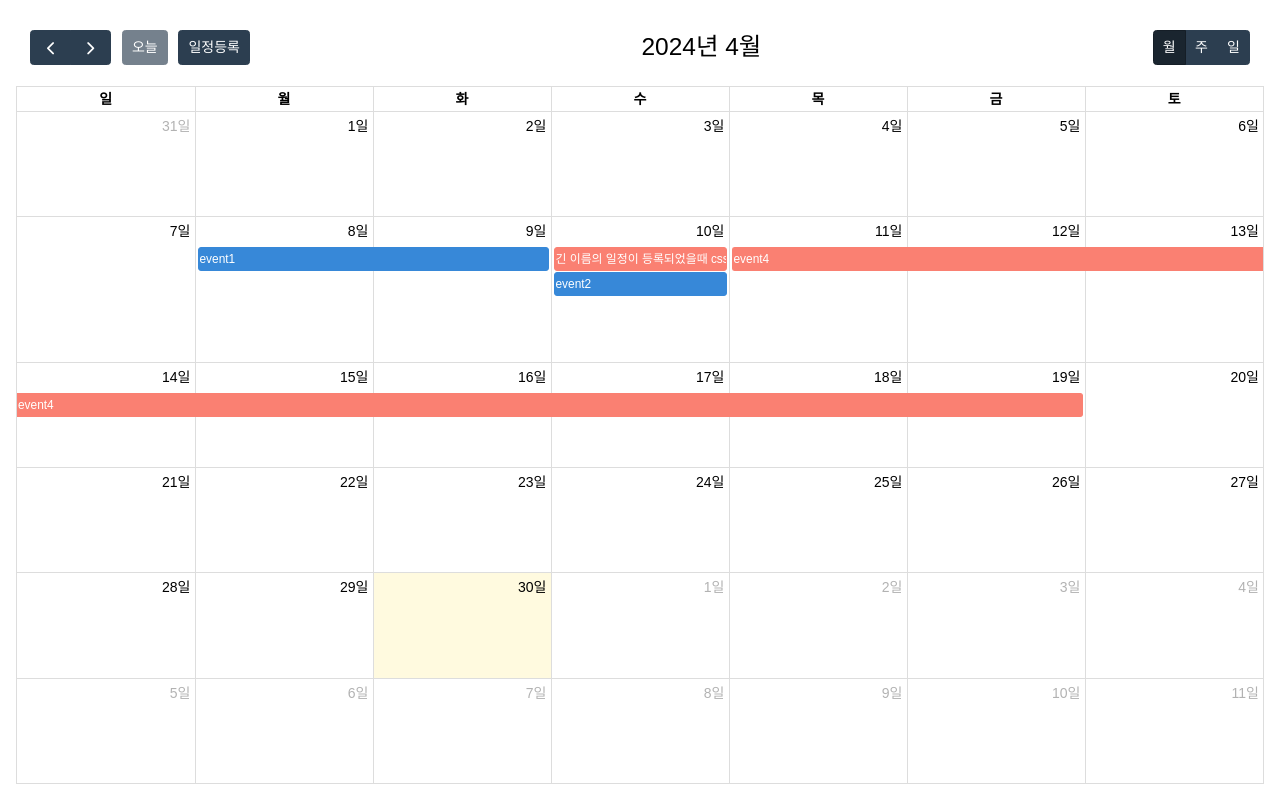
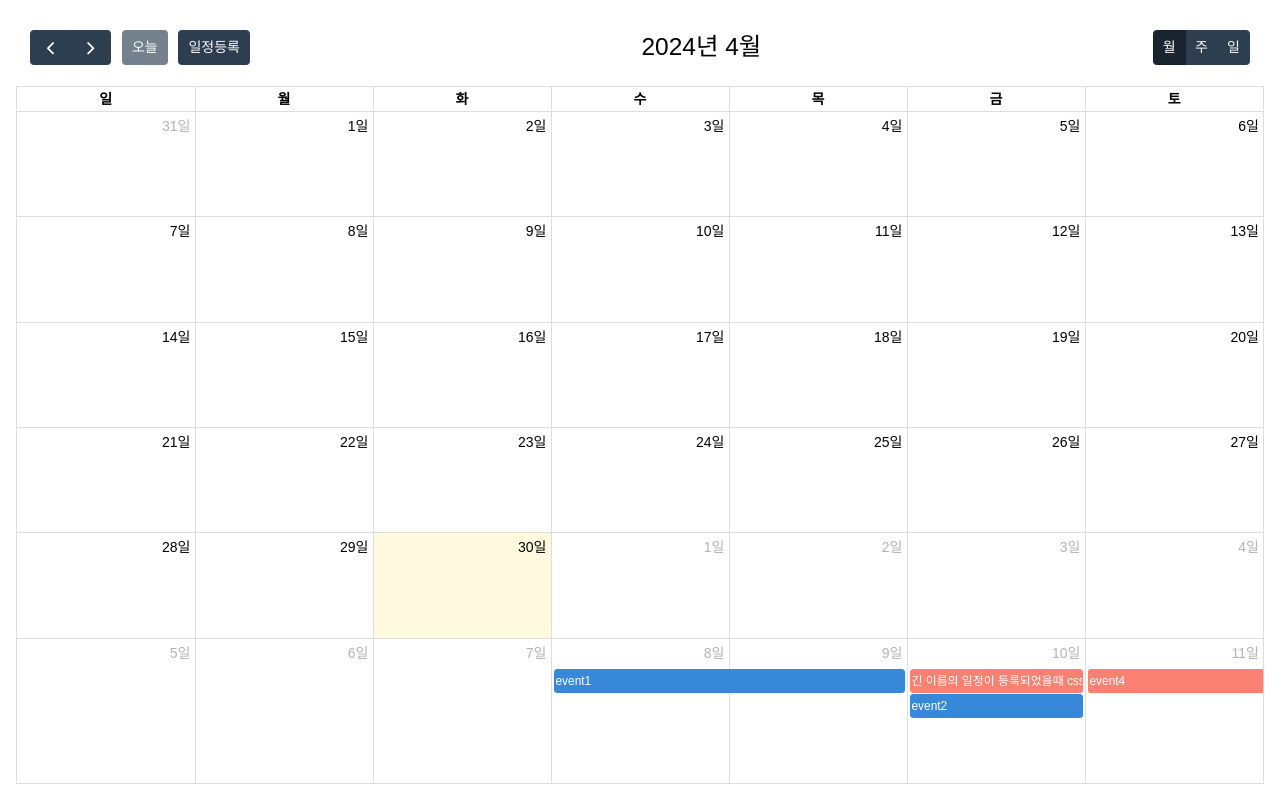
Before and after one commit to 100JM/to-do-list, a React (Vite) app: page / in a window 1280 px wide. Built offline with nearby package versions, Linux system fonts and the light colour scheme; a web font is replaced by a local one.

Commit message:
신규 일정 등록 & 기존 일정 수정 폼 분기처리(state 별도로 관리)

```diff
--- a/src/App.tsx
+++ b/src/App.tsx
@@ -42,14 +42,26 @@ function App() {
   });
   const [isOpen, setIsOpen] = useState<boolean>(false);
   const [selectedDateEventList, setSelectedDateEventList] = useState<Array<any>>([]);
+  const [selectedDateEventInfo, setSelectedDateEventInfo] = useState<selectedDateInterface>({
+    id: '',
+    title: '',
+    allDay: true,
+    start: defaultStartDate,
+    end: defaultStartDate,
+    color: '#3788d8',
+    colorName: '워터블루',
+    description: '',
+    important: false,
+    display: 'block'
+  });
 
   const [toDoList, setToDoList] = useState<Array<any>>(
     [
       {
         id: '1',
         title: 'event1',
-        start: '2024-04-08T09:00',
-        end: '2024-04-09T18:00',
+        start: '2024-05-08T09:00',
+        end: '2024-05-09T18:00',
         color: '#3788d8',
         colorName: '워터블루',
         allDay: false,
@@ -59,8 +71,8 @@ function App() {
       {
         id: '2',
         title: 'event2',
-        start: '2024-04-10T09:00',
-        end: '2024-04-10T10:00',
+        start: '2024-05-10T09:00',
+        end: '2024-05-10T10:00',
         color: '#3788d8',
         colorName: '워터블루',
         allDay: false,
@@ -70,8 +82,8 @@ function App() {
       {
         id: '3',
         title: '긴 이름의 일정이 등록되었을때 css 조정 작업이 필요합니다.',
-        start: '2024-04-10',
-        end: '2024-04-11',
+        start: '2024-05-10',
+        end: '2024-05-11',
         color: '#FA8072',
         colorName: '살몬',
         allDay: true,
@@ -81,8 +93,8 @@ function App() {
       {
         id: '4',
         title: 'event4',
-        start: '2024-04-11T09:00',
-        end: '2024-04-19T13:30',
+        start: '2024-05-11T09:00',
+        end: '2024-05-19T13:30',
         color: '#FA8072',
         colorName: '살몬',
         allDay: false,
@@ -138,14 +150,6 @@ function App() {
     setIsOpen(true);
   };
 
-  const eventClickEvt = (arg: EventClickArg) => {
-    arg.jsEvent.stopPropagation();
-    arg.jsEvent.preventDefault();
-
-    console.log(arg.event.toPlainObject());
-  };
-
-
   const closeTodoModal = useCallback(() => {
     setIsOpen(false);
   }, []);
@@ -155,7 +159,7 @@ function App() {
       return t.id === id;
     });
 
-    setSelectedDate((prevDate) => {
+    setSelectedDateEventInfo((prevDate) => {
       return {
         ...prevDate,
         ...selectedTodo
@@ -163,36 +167,43 @@ function App() {
     })
   };
 
-  // const setStartDate = (startDate: string) => {
-  //   setSelectedDate((prevDate) => {
-  //     return {
-  //       ...prevDate,
-  //       start: startDate,
-  //     }
-  //   })
-  // };
-
-  // const setEndDate = (endDate: string) => {
-  //   setSelectedDate((prevDate) => {
-  //     return {
-  //       ...prevDate,
-  //       end: endDate,
-  //     }
-  //   })
-  // };
-
-  const setTaskInfo = (name:string, value:string | boolean) => {
+  const setTaskInfo = (name: string, value: string | boolean) => {
     setSelectedDate((prevInfo) => {
       return {
         ...prevInfo,
         [name]: value
       }
-    })
+    });
+
+    setSelectedDateEventInfo((prevInfo) => {
+      return {
+        ...prevInfo,
+        [name]: value
+      }
+    });
+  };
+
+  const setSelectedEventInfoDefault = () => {
+      setSelectedDateEventInfo((prev) => {
+        return {
+          ...prev,
+          id: '',
+          title: '',
+          allDay: true,
+          start: defaultStartDate,
+          end: defaultStartDate,
+          color: '#3788d8',
+          colorName: '워터블루',
+          description: '',
+          important: false,
+          display: 'block'
+        }
+      });
   };
 
   return (
     <>
-      {isOpen && <TodoDialog isOpen={isOpen} closeTodoModal={closeTodoModal} selectedDate={selectedDate} addNewTodoList={addNewTodoList} selectedDateEventList={selectedDateEventList} getSelectedEventInfo={getSelectedEventInfo} setTaskInfo={setTaskInfo} />}
+      {isOpen && <TodoDialog isOpen={isOpen} closeTodoModal={closeTodoModal} selectedDate={selectedDate} addNewTodoList={addNewTodoList} selectedDateEventList={selectedDateEventList} getSelectedEventInfo={getSelectedEventInfo} setTaskInfo={setTaskInfo} selectedDateEventInfo={selectedDateEventInfo} setSelectedEventInfoDefault={setSelectedEventInfoDefault}/>}
       <section className="fixed top-0 left-0 right-0 bottom-0 p-4 text-sm font-sans">
         <FullCalendar
           plugins={[dayGridPlugin, interactionPlugin]}
@@ -213,9 +224,6 @@ function App() {
           }}
           dateClick={dateClickEvt}
           events={toDoList}
-          // eventClick={eventClickEvt}
-          // selectable={true}
-          // select={dateSelecting}
           displayEventTime={false}
           timeZone='UTC'
         />
--- a/src/components/TaskDialog.tsx
+++ b/src/components/TaskDialog.tsx
@@ -43,6 +43,19 @@ interface TodoDialogInterface {
     selectedDateEventList: Array<any>;
     getSelectedEventInfo: (id: string) => void;
     setTaskInfo: (name: string, value: string | boolean) => void;
+    selectedDateEventInfo: {
+        id: string,
+        title: string,
+        allDay: boolean,
+        start: string,
+        end: string,
+        color: string,
+        colorName: string,
+        description: string,
+        important: boolean,
+        display: string,
+    };
+    setSelectedEventInfoDefault: () => void;
 }
 
 interface OpenColorBarInterface {
@@ -55,10 +68,23 @@ interface ToDoValueRefs {
     [key: string]: HTMLElement | null;
 }
 
+interface DateData {
+    id: string,
+    title: string,
+    allDay: boolean,
+    start: string,
+    end: string,
+    color: string,
+    colorName: string,
+    description: string,
+    important: boolean,
+    display: string,
+}
+
 const koLocale: string = dayjs.locale('ko');
 
-const TodoDialog: React.FC<TodoDialogInterface> = ({ isOpen, closeTodoModal, selectedDate, addNewTodoList, selectedDateEventList, getSelectedEventInfo, setTaskInfo }) => {
-    // 수정 기능 & 뒤로가기? -> state 변경이 안돼서 초기화가 안되는 오류 발생 (handleIsAllday) -> selectedDate와 selectedEventDate로 상태 분기?
+const TodoDialog: React.FC<TodoDialogInterface> = ({ isOpen, closeTodoModal, selectedDate, addNewTodoList, selectedDateEventList, getSelectedEventInfo, setTaskInfo, selectedDateEventInfo, setSelectedEventInfoDefault }) => {
+    // 수정 기능
 
     const defaultStartDateTime = dayjs().set('hour', 9).set('minute', 0).startOf('minute').format('HH:mm');
     const defaultEndDateTime = dayjs().set('hour', 18).set('minute', 0).startOf('minute').format('HH:mm');
@@ -78,27 +104,42 @@ const TodoDialog: React.FC<TodoDialogInterface> = ({ isOpen, closeTodoModal, sel
 
     const timeRef = useRef<HTMLDivElement | null>(null);
     const toDoValueRef = useRef<ToDoValueRefs>({});
-    console.log(isAddArea);
+    let dateData: DateData = {
+        id: (selectedDateEventInfo.id ? selectedDateEventInfo.id : selectedDate.id),
+        title: (selectedDateEventInfo.id ? selectedDateEventInfo.title : selectedDate.title),
+        allDay: (selectedDateEventInfo.id ? selectedDateEventInfo.allDay : selectedDate.allDay),
+        start: (selectedDateEventInfo.id ? selectedDateEventInfo.start : selectedDate.start),
+        end: (selectedDateEventInfo.id ? selectedDateEventInfo.end : selectedDate.end),
+        color: (selectedDateEventInfo.id ? selectedDateEventInfo.color : selectedDate.color),
+        colorName: (selectedDateEventInfo.id ? selectedDateEventInfo.colorName : selectedDate.colorName),
+        description: (selectedDateEventInfo.id ? selectedDateEventInfo.description : selectedDate.description),
+        important: (selectedDateEventInfo.id ? selectedDateEventInfo.important : selectedDate.important),
+        display: 'block'
+    };
+
     useEffect(() => {
         setOpenColorBar(prevState => ({
             ...prevState,
-            selectedColor: selectedDate.color,
-            colorName: selectedDate.colorName
+            selectedColor: (selectedDateEventInfo.id ? selectedDateEventInfo.color : selectedDate.color),
+            colorName: (selectedDateEventInfo.id ? selectedDateEventInfo.colorName : selectedDate.colorName)
         }));
 
+        if (selectedDateEventInfo.id) {
+            setIsAllday(selectedDateEventInfo.allDay);
+        } else {
             setIsAllday(selectedDate.allDay);
+        }
 
-        if (selectedDate.id && !selectedDate.allDay) {
+        if (selectedDateEventInfo.id && !selectedDateEventInfo.allDay) {
             setSelectedTime((prevTime) => {
                 return {
                     ...prevTime,
-                    startTime: selectedDate.start.split('T')[1],
-                    endTime: selectedDate.end.split('T')[1]
+                    startTime: selectedDateEventInfo.start.split('T')[1],
+                    endTime: selectedDateEventInfo.end.split('T')[1]
                 }
             })
         }
-
-    }, [selectedDate.id]);
+    }, [selectedDateEventInfo.id]);
 
     const handleIsAllday = () => {
         setIsAllday((prev) => !prev);
@@ -124,23 +165,13 @@ const TodoDialog: React.FC<TodoDialogInterface> = ({ isOpen, closeTodoModal, sel
         })
     };
 
-    // const handleStartDate = (date: Dayjs | null) => {
-    //     if (date) {
-    //         let formattedStartDate: string = '';
-
-    //         formattedStartDate = dayjs(date as Dayjs).format(`YYYY-MM-DD`);
-
-    //         setStartDate(formattedStartDate);
-    //     }
-    // };
-
     const handletDate = (name: string, date: Dayjs | null) => {
         if (date) {
-            let formattedEndDate: string = '';
+            let formattedDate: string = '';
 
-            formattedEndDate = dayjs(date as Dayjs).format(`YYYY-MM-DD`);
+            formattedDate = dayjs(date as Dayjs).format(`YYYY-MM-DD`);
 
-            setTaskInfo(name, formattedEndDate);
+            setTaskInfo(name, formattedDate);
         }
     };
 
@@ -213,6 +244,8 @@ const TodoDialog: React.FC<TodoDialogInterface> = ({ isOpen, closeTodoModal, sel
 
     const handleAddArea = () => {
         setIsAddArea(!isAddArea);
+
+        setSelectedEventInfoDefault();
     }
 
     const handleUpdateTask = (taskId: string) => {
@@ -220,7 +253,7 @@ const TodoDialog: React.FC<TodoDialogInterface> = ({ isOpen, closeTodoModal, sel
 
         getSelectedEventInfo(taskId);
     }
-
+    console.log(selectedDateEventInfo);
     return (
         <Dialog
             open={isOpen}
@@ -262,13 +295,16 @@ const TodoDialog: React.FC<TodoDialogInterface> = ({ isOpen, closeTodoModal, sel
                             <ArrowBackIcon />
                         </IconButton>
                         <div className='p-1'>
+
+                            {selectedDateEventInfo.id ?
+                                <>
                                     <button className="p-2">
                                         <FontAwesomeIcon icon={faTrash as IconProp} style={{ color: openColorBar.selectedColor }} />
                                     </button>
-                            {selectedDate.id ?
                                     <button className="p-2">
                                         <FontAwesomeIcon icon={faPenToSquare as IconProp} style={{ color: openColorBar.selectedColor }} />
                                     </button>
+                                </>
                                 :
                                 <button className="p-2">
                                     <FontAwesomeIcon icon={faCircleCheck as IconProp} style={{ color: openColorBar.selectedColor }} onClick={submitTask} />
@@ -279,7 +315,7 @@ const TodoDialog: React.FC<TodoDialogInterface> = ({ isOpen, closeTodoModal, sel
                     <DialogContent>
                         <div className="text-gray-700 mb-4">
                             <DialogContentsDiv>
-                                <input type="text" placeholder="제목" name="title" className="outline-none w-full px-1" defaultValue={selectedDate.title} ref={(e) => { toDoValueRef.current['title'] = e }} />
+                                <input type="text" placeholder="제목" name="title" className="outline-none w-full px-1" defaultValue={dateData.title} ref={(e) => { toDoValueRef.current['title'] = e }} />
                             </DialogContentsDiv>
                             <DialogContentsDiv>
                                 <div className="flex justify-between items-center my-1 px-1">
@@ -306,14 +342,14 @@ const TodoDialog: React.FC<TodoDialogInterface> = ({ isOpen, closeTodoModal, sel
                                     <div className="flex items-center">
                                         <LocalizationProvider dateAdapter={AdapterDayjs} adapterLocale={koLocale}>
                                             <DatePicker
-                                                value={dayjs(selectedDate.start)}
+                                                value={dayjs(dateData.start)}
                                                 onChange={(date) => { handletDate('start', date) }}
                                                 className="w-22 sm:w-48"
                                                 showDaysOutsideCurrentMonth
                                                 format="YYYY-MM-DD"
                                                 shouldDisableDate={day => {
                                                     return dayjs(dayjs(day as Dayjs).format(`YYYY-MM-DD`)).isAfter(
-                                                        (isAllday ? (selectedDate.start.split('T')[0] === selectedDate.end.split('T')[0] ? dayjs(selectedDate.end) : dayjs(selectedDate.end).add(-1, 'day')) : selectedDate.end)
+                                                        (isAllday ? (dateData.start.split('T')[0] === dateData.end.split('T')[0] ? dayjs(dateData.end) : dayjs(dateData.end).add(-1, 'day')) : dateData.end)
                                                     );
                                                 }}
                                                 desktopModeMediaQuery="@media (min-width: 640px)"
@@ -333,7 +369,7 @@ const TodoDialog: React.FC<TodoDialogInterface> = ({ isOpen, closeTodoModal, sel
                                                 value={dayjs(selectedTime.startTime, 'HH:mm')}
                                                 onChange={(date) => { handleStartTime(date) }}
                                                 shouldDisableTime={time => {
-                                                    return dayjs(`${dayjs(selectedDate.start).format('YYYY-MM-DD')}T${dayjs(time).format('HH:mm:ss')}`).isAfter(dayjs(`${dayjs(selectedDate.end).format('YYYY-MM-DD')}T${selectedTime.endTime}`));
+                                                    return dayjs(`${dayjs(dateData.start).format('YYYY-MM-DD')}T${dayjs(time).format('HH:mm:ss')}`).isAfter(dayjs(`${dayjs(dateData.end).format('YYYY-MM-DD')}T${selectedTime.endTime}`));
                                                 }}
                                                 desktopModeMediaQuery="@media (min-width: 640px)"
                                                 sx={{
@@ -355,7 +391,7 @@ const TodoDialog: React.FC<TodoDialogInterface> = ({ isOpen, closeTodoModal, sel
                                     <div className="flex items-center">
                                         <LocalizationProvider dateAdapter={AdapterDayjs} adapterLocale={koLocale}>
                                             <DatePicker
-                                                defaultValue={(selectedDate.allDay ? (selectedDate.start.split('T')[0] === selectedDate.end.split('T')[0] ? dayjs(selectedDate.end) : dayjs(selectedDate.end).add(-1, 'day')) : dayjs(selectedDate.end))}
+                                                defaultValue={(dateData.allDay ? (dateData.start.split('T')[0] === dateData.end.split('T')[0] ? dayjs(dateData.end) : dayjs(dateData.end).add(-1, 'day')) : dayjs(dateData.end))}
                                                 onChange={(date) => { handletDate('end', date) }}
                                                 className="w-22 sm:w-48"
                                                 showDaysOutsideCurrentMonth
@@ -363,7 +399,7 @@ const TodoDialog: React.FC<TodoDialogInterface> = ({ isOpen, closeTodoModal, sel
                                                 shouldDisableDate={day => {
                                                     return dayjs(dayjs(day as Dayjs).format(`YYYY-MM-DD`)).isBefore(
                                                         // (selectedDate.allDay ? (selectedDate.start.split('T')[0] === selectedDate.end.split('T')[0] ?  dayjs(selectedDate.start).add(-1, 'day') : dayjs(selectedDate.start)) : dayjs(selectedDate.start).add(-1, 'day'))
-                                                        dayjs(selectedDate.start).format(`YYYY-MM-DD`)
+                                                        dayjs(dateData.start).format(`YYYY-MM-DD`)
                                                     );
                                                 }}
                                                 desktopModeMediaQuery="@media (min-width: 640px)"
@@ -382,7 +418,7 @@ const TodoDialog: React.FC<TodoDialogInterface> = ({ isOpen, closeTodoModal, sel
                                                 value={dayjs(selectedTime.endTime, 'HH:mm')}
                                                 onChange={(date) => { handleEndTime(date) }}
                                                 shouldDisableTime={time => {
-                                                    return dayjs(`${dayjs(selectedDate.end).format('YYYY-MM-DD')}T${dayjs(time).format('HH:mm:ss')}`).isBefore(dayjs(`${dayjs(selectedDate.start).format('YYYY-MM-DD')}T${selectedTime.startTime}`));
+                                                    return dayjs(`${dayjs(dateData.end).format('YYYY-MM-DD')}T${dayjs(time).format('HH:mm:ss')}`).isBefore(dayjs(`${dayjs(dateData.start).format('YYYY-MM-DD')}T${selectedTime.startTime}`));
                                                 }}
                                                 desktopModeMediaQuery="@media (min-width: 640px)"
                                                 sx={{
@@ -406,7 +442,7 @@ const TodoDialog: React.FC<TodoDialogInterface> = ({ isOpen, closeTodoModal, sel
                                     </div>
                                     <Switch
                                         color="primary"
-                                        defaultChecked={selectedDate.important}
+                                        defaultChecked={dateData.important}
                                         sx={{
                                             "& .MuiSwitch-thumb": { backgroundColor: openColorBar.selectedColor },
                                             "& .MuiSwitch-track": { backgroundColor: openColorBar.selectedColor },
@@ -429,7 +465,7 @@ const TodoDialog: React.FC<TodoDialogInterface> = ({ isOpen, closeTodoModal, sel
                                 </Drawer>
                             </DialogContentsDiv>
                             <DialogContentsDiv>
-                                <textarea placeholder="일정내용" className="outline-none w-full px-1 min-h-20" ref={(e) => { toDoValueRef.current['description'] = e }} name="description" value={selectedDate.description} onChange={(e) => { setTaskInfo(e.target.name, e.target.value) }}></textarea>
+                                <textarea placeholder="일정내용" className="outline-none w-full px-1 min-h-20" ref={(e) => { toDoValueRef.current['description'] = e }} name="description" value={dateData.description} onChange={(e) => { setTaskInfo(e.target.name, e.target.value) }}></textarea>
                             </DialogContentsDiv>
                         </div>
                     </DialogContent>
```
Lines whose indentation alone changed are shown as unchanged.
